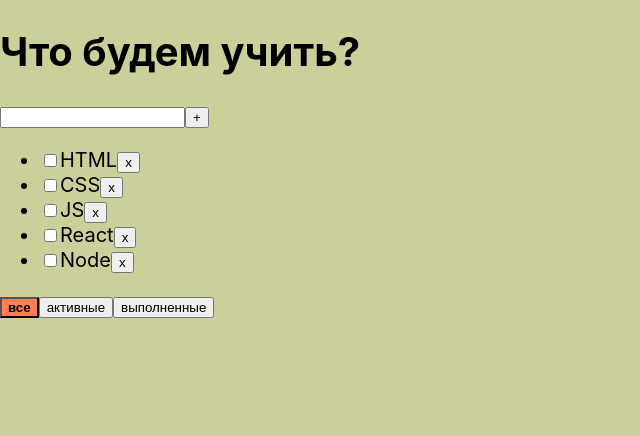
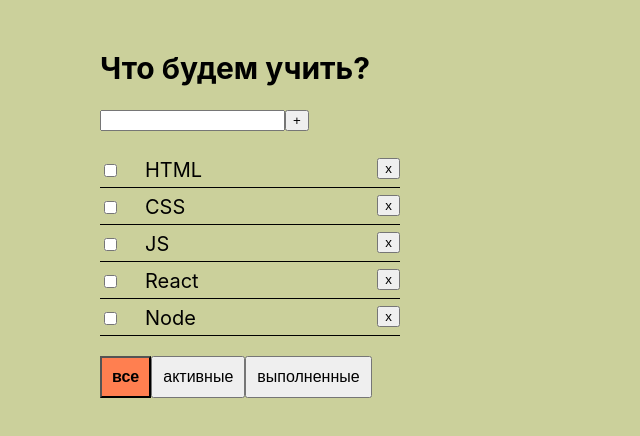
Before and after one commit to KamranBabaev/Trello, a React (Create React App) app in the folder my-app/: page / in a window 1280 px wide. Shown: the top 436 px of the page, without its empty margins (0-640 px from the left). Built offline with nearby package versions, Linux system fonts and the light colour scheme.

Commit message:
add style

```diff
--- /dev/null
+++ b/my-app/src/components/Todolist/Todolist.module.css
@@ -0,0 +1,39 @@
+.wrapper {
+    font-size: 20px;
+    margin-top: 50px;
+    margin-left: 100px;
+    width: 300px;
+}
+
+
+
+
+
+ul {
+    list-style-type: none;
+    padding-left: 0;
+}
+
+ul li {
+    border-bottom: 1px solid black;
+    padding-bottom: 5px;
+    padding-top: 7px;
+}
+
+.filterButt button {
+    font-size: 16px;
+    padding: 10px;
+    cursor: pointer;
+}
+
+.removeButt {
+    float: right;
+}
+
+.title {
+    padding-left: 25px;
+}
+
+h1 {
+    font-size: 30px;
+}
--- a/my-app/src/components/Todolist/Todolist.tsx
+++ b/my-app/src/components/Todolist/Todolist.tsx
@@ -1,4 +1,5 @@
 import React, {useState, ChangeEvent, KeyboardEvent} from "react";
+import styles from './Todolist.module.css'
 
 export type ValuePropsType = 'все' | 'активные' | 'выполненные'
 
@@ -45,9 +46,8 @@ const Todolist = (props: TodolistPropsType) => {
     const onClickCompletedHandler = () => props.changeFilterTasks("выполненные")
 
     return (
-        <div>
+        <div className={styles.wrapper}>
             <h1>{props.title}</h1>
-            <div>
                 <input
                     value={title}
                     onChange={onChangeHandler}
@@ -57,6 +57,7 @@ const Todolist = (props: TodolistPropsType) => {
                 <button onClick={addNewTask}>+</button>
                 {error && <div className='error-message'>не корректный ввод</div>}
 
+                <div className={styles.mainInput}>
                     <ul>
                         {props.tasks.map(t => {
                             const onChangeHandler = (e: ChangeEvent<HTMLInputElement>) => props.changeCheckedStatus(t.id, e.currentTarget.checked)
@@ -65,20 +66,25 @@ const Todolist = (props: TodolistPropsType) => {
                                 <input type='checkbox'
                                        onChange={onChangeHandler}
                                        checked={t.isDone}/>
-                            <span>{t.title}</span>
-                            <button onClick={() => {
+                                <span className={styles.title}>{t.title}</span>
+                                <button className={styles.removeButt} onClick={() => {
                                     props.removeTask(t.id)
                                 }}>x
                                 </button>
                             </li>
                         })}
                     </ul>
+                </div>
 
-                <div>
-                    <button className={props.filter === 'все' ? 'active-filter' : ''} onClick={onClickAllHandler}>все</button>
-                    <button className={props.filter === 'активные' ? 'active-filter' : ''} onClick={onClickActiveHandler}>активные</button>
-                    <button className={props.filter === 'выполненные' ? 'active-filter' : ''} onClick={onClickCompletedHandler}>выполненные</button>
-                </div>
+                <div className={styles.filterButt}>
+                    <button className={props.filter === 'все' ? 'active-filter' : ''} onClick={onClickAllHandler}>все
+                    </button>
+                    <button className={props.filter === 'активные' ? 'active-filter' : ''}
+                            onClick={onClickActiveHandler}>активные
+                    </button>
+                    <button className={props.filter === 'выполненные' ? 'active-filter' : ''}
+                            onClick={onClickCompletedHandler}>выполненные
+                    </button>
                 </div>
             </div>
     )
```
Lines whose indentation alone changed are shown as unchanged.
